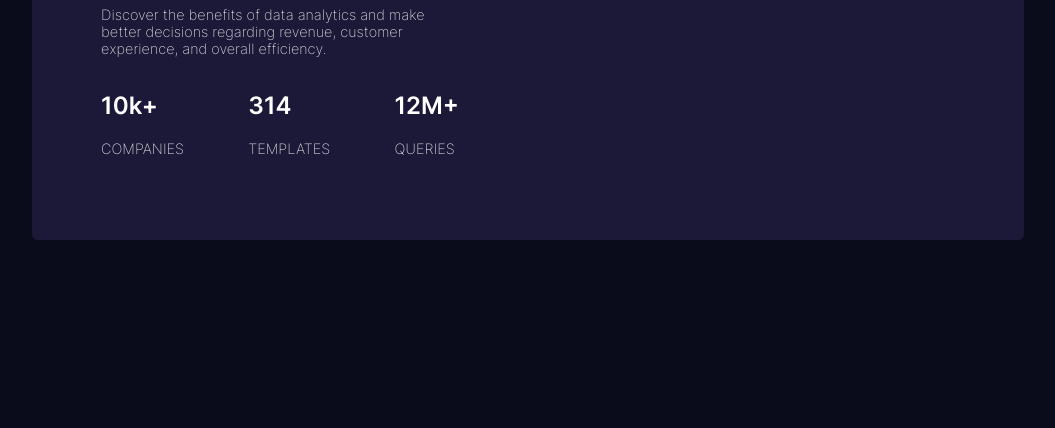
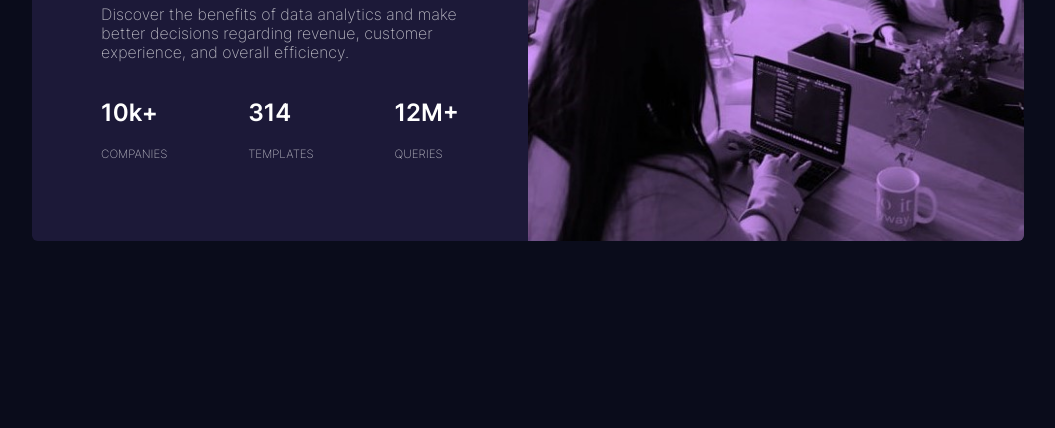
Before and after one commit to MiguelPositive/stats-preview-card-component-main, a plain HTML site: page index.html in a window 1280 px wide. Shown: the part 372-800 px from the top of the page, without its empty margins (112-1167 px from the left). Drawn offline with Linux system fonts and the light colour scheme.

Commit message:
agregue la imagen

```diff
--- a/index.css
+++ b/index.css
@@ -47,7 +47,7 @@ span {
   font-family: "InterBold";
 }
 p {
-  font-size: calc(0.5em + 0.5vw);
+  font-size: calc(0.55em + 0.55vw);
 }
 
 h1,
@@ -64,11 +64,18 @@ h2 {
   align-items: center;
 }
 
+.image-container {
+  background-image: url("./images/image-header-desktop-color.jpg");
+  background-size: cover;
+}
+
 .info p {
-  opacity: 0.8;
+  opacity: 0.7;
 }
 
 .figures p {
-  opacity: 0.8;
+  opacity: 0.7;
   text-transform: uppercase;
+
+  font-size: calc(0.4em + 0.4vw);
 }
```
Also changed, not shown: images/image-header-desktop-color.jpg (added).
